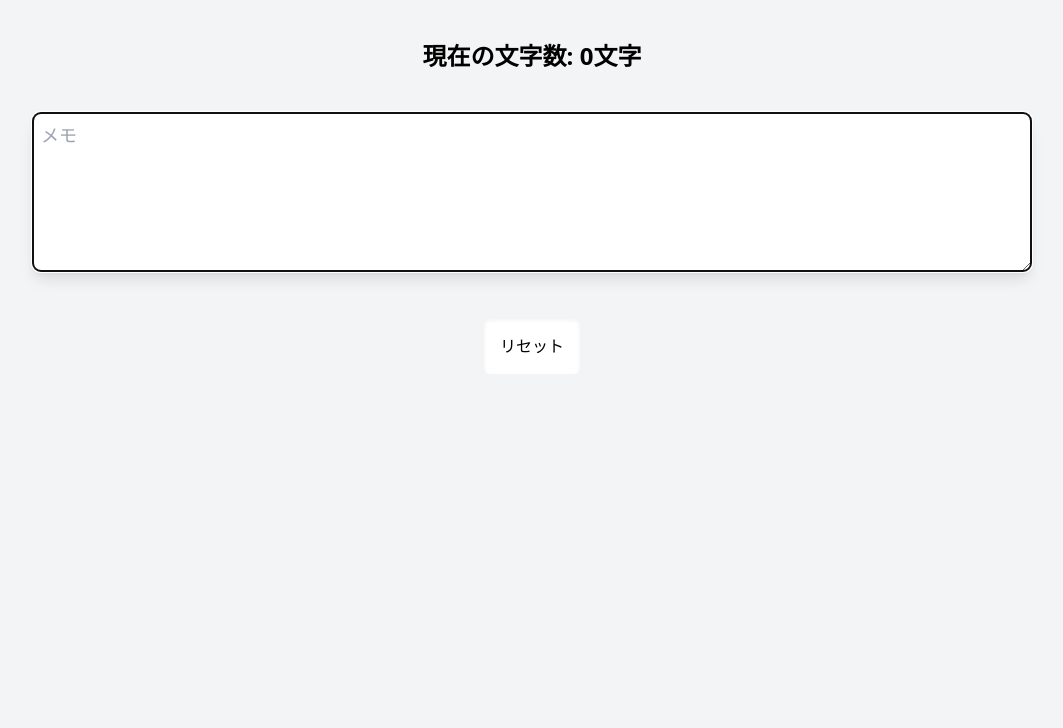
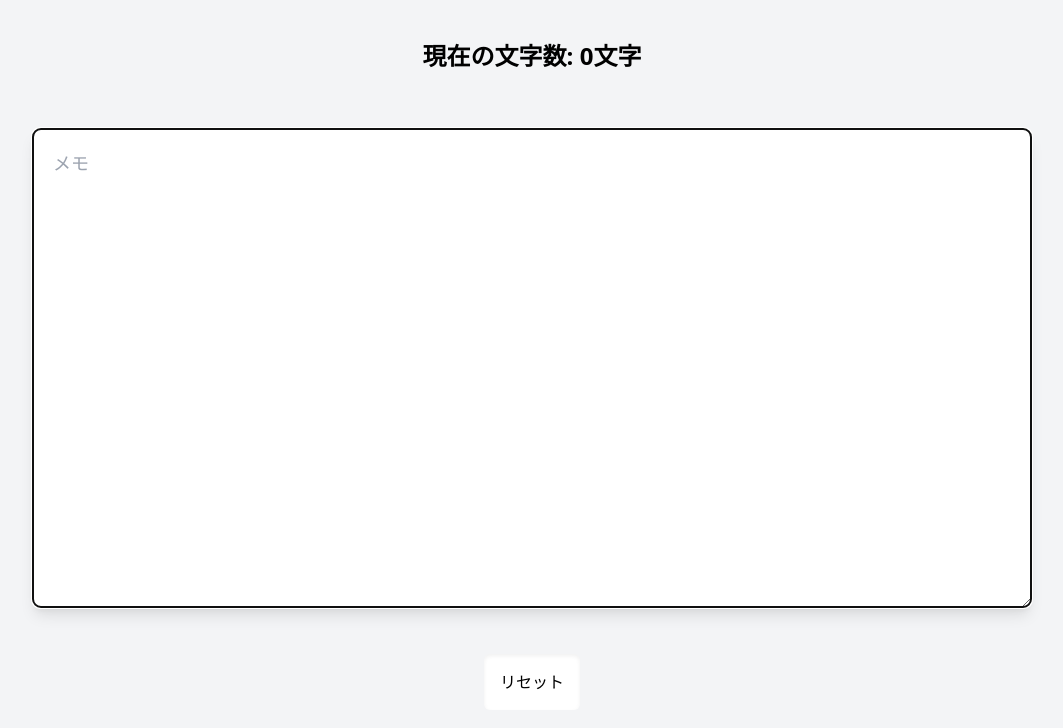
Before and after one commit to Nishino0719/memos, a Next.js app: page / in a window 1280 px wide. Shown: the top 728 px of the page, without its empty margins (108-1171 px from the left). Built offline with nearby package versions, Linux system fonts and the light colour scheme.

Commit message:
:hammer: rased the height of textarea

```diff
--- a/src/pages/index.tsx
+++ b/src/pages/index.tsx
@@ -14,13 +14,13 @@ export default function Home() {
         <p className={'text-2xl font-semibold text-center mt-10 '}>
           現在の文字数: {displayCount}文字
         </p>
-        <div className="m-2 text-center lg:m-10 md:m-5">
+        <div className="pt-4 text-center lg:m-10 md:m-5">
           <textarea
             name="dada"
             id=""
             placeholder={'メモ'}
             className={
-              'p-2  text-md lg:text-lg xl:text-2ddddddxl border rounded-lg resize w-10/12 h-40 shadow-lg select-all'
+              'p-5 text-md lg:text-lg border rounded-lg resize w-10/12 h-96 lg:h-textarea shadow-lg select-all'
             }
             value={value}
             onChange={(e) => customValue(e.target.value)}
--- a/tailwind.config.js
+++ b/tailwind.config.js
@@ -1,7 +1,14 @@
 module.exports = {
-  purge: ["./src/**/*.{js,ts,jsx,tsx}"],
-  darkMode: "media", // 'media' or 'class'
-  theme: { extend: { colors: { "accent-1": "#333" } } },
+  purge: ['./src/**/*.{js,ts,jsx,tsx}'],
+  darkMode: 'media', // 'media' or 'class'
+  theme: {
+    extend: {
+      colors: { 'accent-1': '#333' },
+      height: {
+        textarea: '30rem'
+      }
+    }
+  },
   variants: { extend: {} },
-  plugins: [],
-};
+  plugins: []
+}
```
